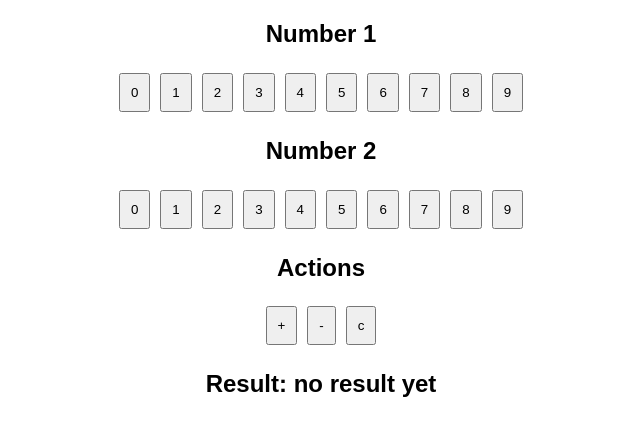
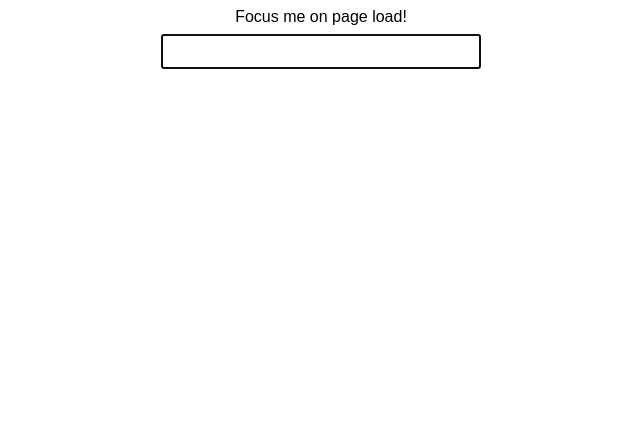
Before and after one commit to jingcheng-wang-2010/react-miniprojects, a React (Create React App) app: page / in a window 1280 px wide. Shown: the top 436 px of the page, without its empty margins (319-959 px from the left). Built offline with nearby package versions, Linux system fonts and the light colour scheme.

Commit message:
focus input done

```diff
--- /dev/null
+++ b/src/10-focus-input/FocusInput.js
@@ -0,0 +1,14 @@
+import { useRef, useEffect } from "react"
+
+export default function FocusInput() {
+    const focusedInput = useRef(null)
+    useEffect (() => {
+        focusedInput.current.focus()
+    }, [])
+    return (
+      <div>
+        <label htmlFor='focused-input'>Focus me on page load!</label>
+        <input name='focused-input' ref={focusedInput}></input>
+      </div>
+    )
+  }
--- a/src/App.js
+++ b/src/App.js
@@ -8,6 +8,7 @@ import ToggleWindowEvent from './06-add-window-event/ToggleWindowEvent'
 import ColorPicker from './07-color-picker/ColorPicker'
 import PixelArt from './08-pixel-art/PixelArt'
 import SimpleCalculator from './09-simple-calculator/SimpleCalculator'
+import FocusInput from './10-focus-input/FocusInput';
 
 function App() {
   return (
@@ -19,8 +20,9 @@ function App() {
       <ScoreKeeper />
       <ToggleWindowEvent />
       <ColorPicker />
-      <PixelArt />*/}
-      <SimpleCalculator />
+      <PixelArt />
+      <SimpleCalculator />*/}
+      <FocusInput />
     </div>
   );
 }
```
